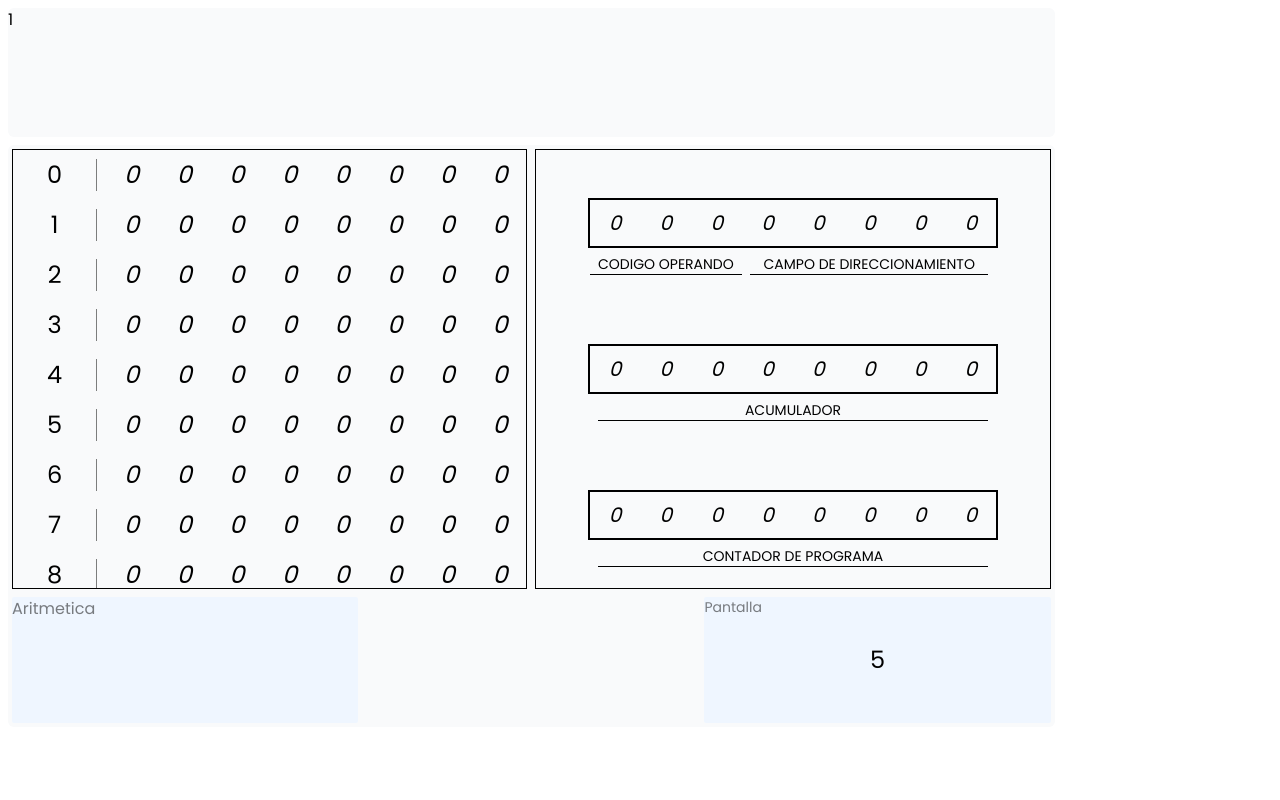
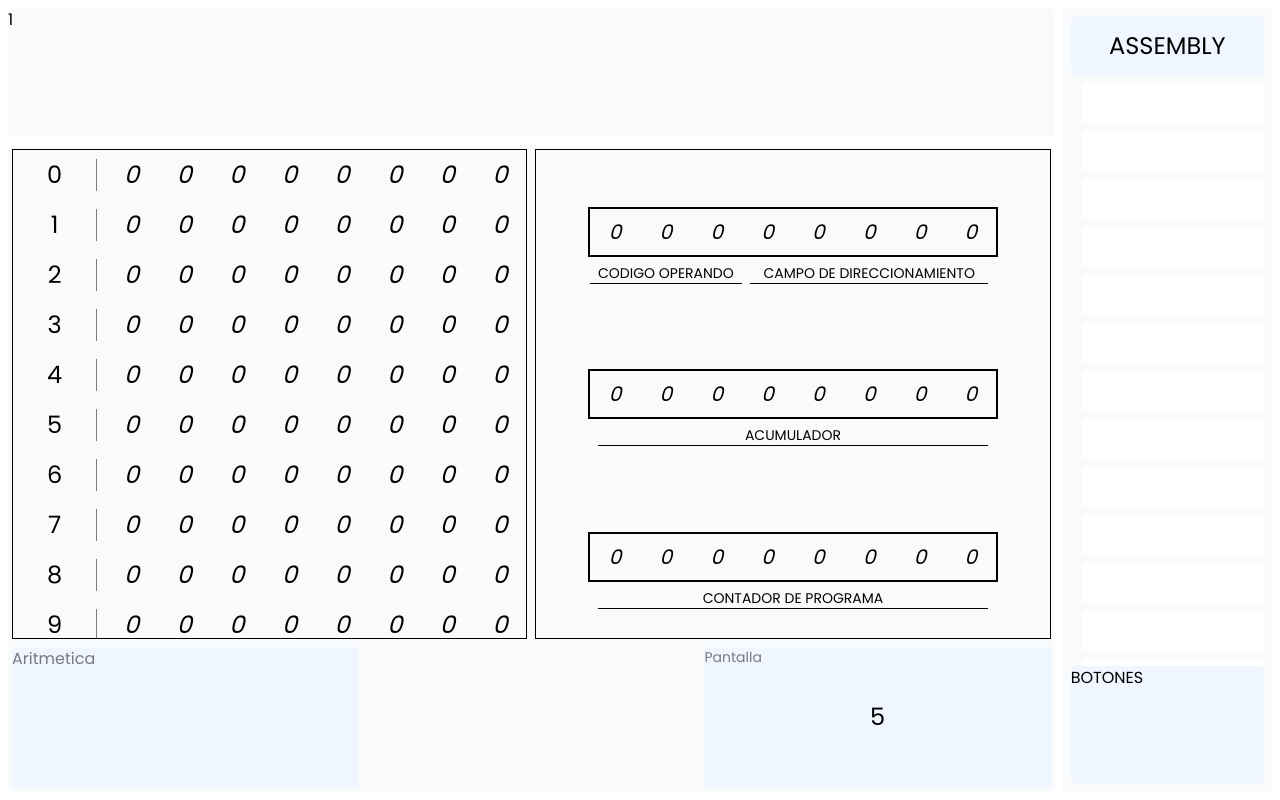
Before and after one commit to Alexis-Julian/PetiComputadora, a React (Vite) app: page / in a window 1280 px wide. Built offline with nearby package versions, Linux system fonts and the light colour scheme.

Commit message:
Nuevos cambios en la petii

```diff
--- a/src/App.jsx
+++ b/src/App.jsx
@@ -67,22 +67,31 @@ function App() {
   }, [useCodigoOperando]); */
 
   const MenuConfig = () => {
+    const codigo = new Array(16).fill("");
+    console.log(codigo);
     return (
-      <section className="size-full">
-        <div className="size-8  cursor-pointer h-[10%] w-full p-2">
-          <button
-            className="bg-white/90  border-[1px] size-full rounded-sm hover:bg-white transition-all"
-            onClick={() => setMenuActive(!useMenuActive)}
-          >
-            CERRAR
-          </button>
-        </div>
-        <ul>
-          <li>1</li>
-          <li>2</li>
-          <li>3</li>
-          <li>4</li>
+      <section className="p-2 size-full grid grid-rows-[0.1fr_1fr_0.2fr]">
+        <h3 className=" bg-blue-50 rounded-md text-center text-2xl flex items-center justify-center">
+          <p>ASSEMBLY</p>
+        </h3>
+
+        <ul className="flex flex-col gap-2 items-center p-2 overflow-y-auto">
+          {codigo.map((e) => {
+            return (
+              <li className="w-full flex gap-1">
+                <input
+                  className="outline-none w-[80%]"
+                  type="text"
+                  name=""
+                  id=""
+                />
+                <input className="outline-none h-[40px]" type="text" />
+              </li>
+            );
+          })}
         </ul>
+
+        <div className=" bg-blue-50 rounded-md">BOTONES</div>
       </section>
     );
   };
@@ -159,8 +168,8 @@ function App() {
       </section>
 
       <section
-        className=" bg-gray-50
-       overflow-hidden rounded-md  col-start-1 grid grid-rows-[1fr_0.3fr] grid-cols-2 h-[90%]"
+        className="  bg-gray-50
+       overflow-hidden rounded-md  col-start-1 grid grid-rows-[1fr_0.3fr] grid-cols-2 "
       >
         {/* MEMORIA PRINCIPAL  */}
         <ul className="border-[1px] border-black m-1 col overflow-y-scroll  overflow-hidden">
@@ -215,11 +224,9 @@ function App() {
             </p>
           </section>
         </div>
-
-        {/* MENU CONFIG */}
-        {/* <section className="absolute bg-black/80 right-0 top-0  w-[20%] h-[100%]  ">
-          <MenuConfig />
-        </section> */}
+      </section>
+      <section className=" bg-gray-50 col-start-2 col-end-3 row-start-1 row-end-3  ">
+        <MenuConfig />
       </section>
     </div>
   );
```
